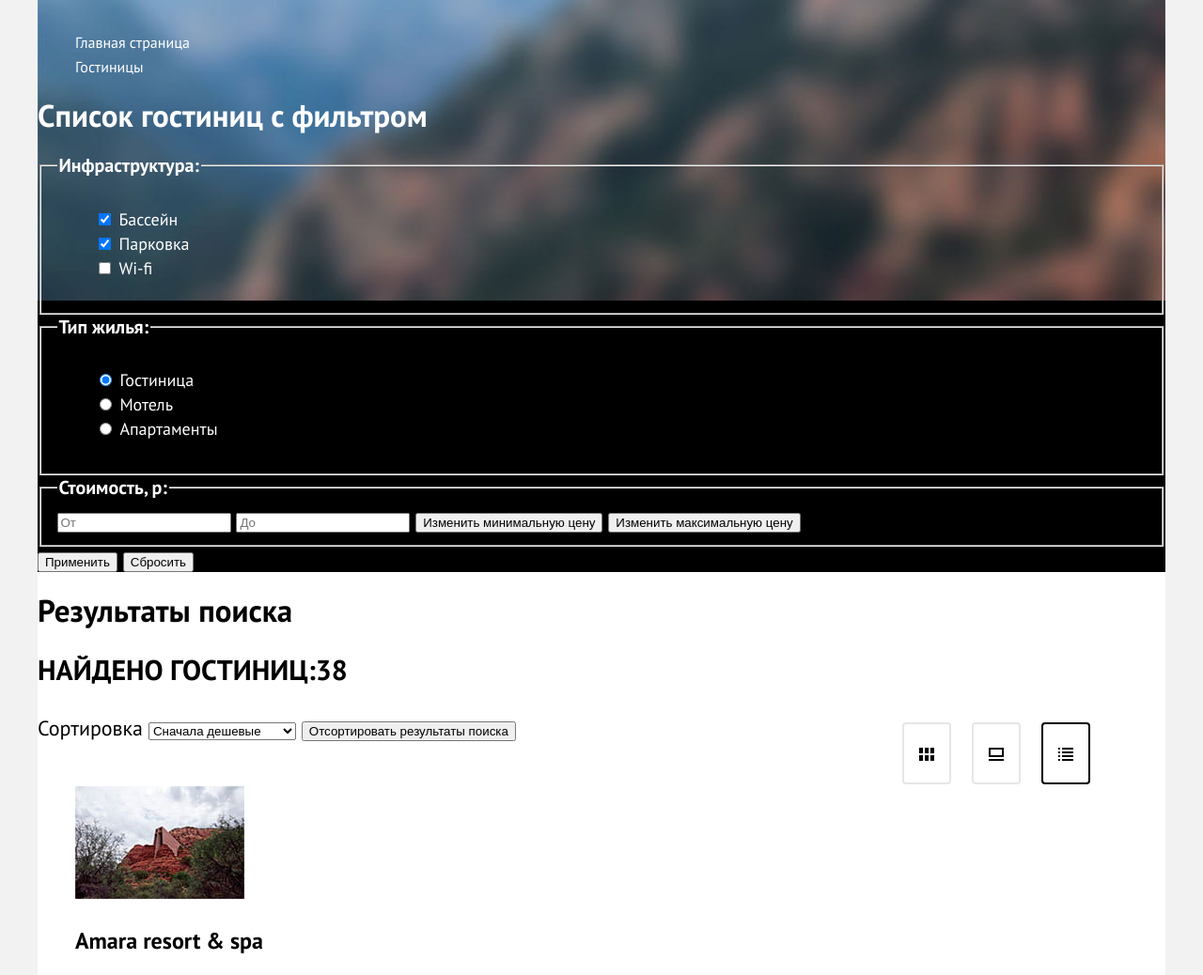
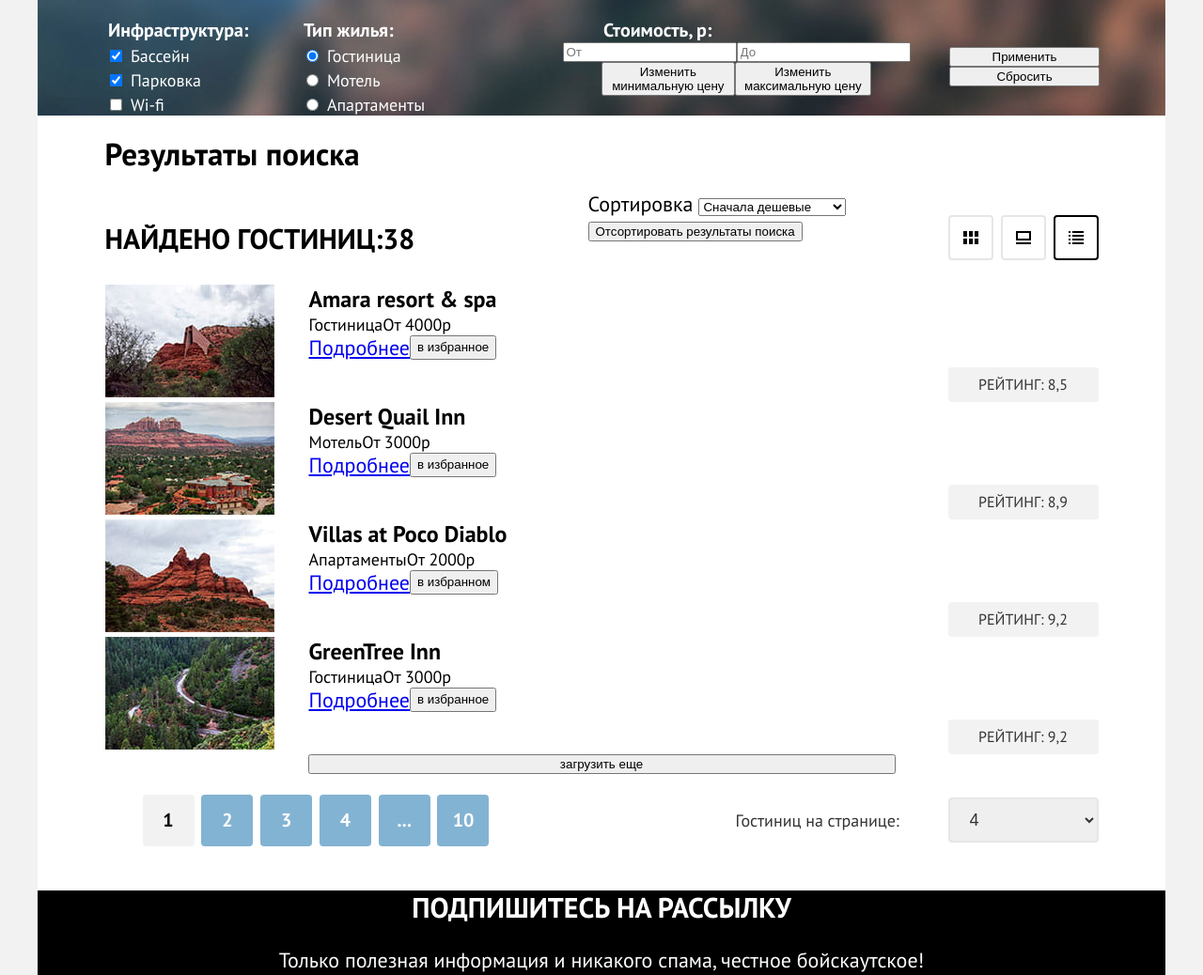
Before and after one commit to AndreyLyssenko/1920561-sedona-32, a plain HTML site: page catalog.html in a window 1280 px wide. Shown: the part 350-1388 px from the top of the page at 94% size. Drawn offline with Linux system fonts and the light colour scheme.

Commit message:
Сетка страницы каталога

```diff
--- a/catalog.html
+++ b/catalog.html
@@ -7,8 +7,8 @@
   </head>
   <body>
     <header class="header-index">
-      <nav class="navigtion">
-        <ul class="navigtion-list">
+      <nav class="navigation">
+        <ul class="navigation-list">
           <li class="navigation-item">
             <a class="navigation-link" href="index.html">Главная</a>
           </li>
@@ -53,6 +53,7 @@
         <section class="hotel-form">
           <h2 class="visually-hidden">Список гостиниц с фильтром</h2>
           <form class="filter" action="https://echo.htmlacademy.ru/" method="get">
+            <div class="filter-container">
               <fieldset class="hotel-filter-group">
                 <legend class="hotel-filter-title">Инфраструктура:</legend>
                 <ul class="hotel-filter-list">
@@ -105,18 +106,23 @@
                   </li>
                 </ul>
               </fieldset>
-            <fieldset class="hotel-filter-group">
+            </div>
+            <fieldset class="hotel-filter-group-price">
               <legend class="hotel-filter-title">Стоимость, р:</legend>
+              <div class="price-table">
                 <input class="hotel-filter-input-price" type="number" name="min-price" placeholder="От">
                 <input class="hotel-filter-input-price" type="number" name="max-price" placeholder="До">
+              </div>
+              <div class="price-table-button">
                 <button class="range-toggle range-min" type="button">
                   <span class="visually-hidden">Изменить минимальную цену</span>
                 </button>
                 <button class="range-toпgle range-max" type="button">
                   <span class="visually-hidden">Изменить максимальную цену</span>
                 </button>
+              </div>
             </fieldset>
-            <div class="filter-button">
+            <div class="hotel-filter-button">
               <input class="filter-button-submit" type="submit" value="Применить">
               <input class="filter-button-reset" type="reset" value="Сбросить">
             </div>
@@ -140,63 +146,104 @@
           <div class="result-view-button-group">
             <a class="result-view-button" href="#"><img src="img/icon-view-card.svg" width="16" height="14" alt="в виде карточек"></a>
             <a class="result-view-button" href="#"><img src="img/icon-view-slide.svg" width="16" height="14" alt="в виде слайдов"></a>
-            <a class="result-view-button-current"><img src="img/icon-view-list.svg" width="16" height="14" alt="в виде списка"></a>
+            <a class="result-view-button view-button-current"><img src="img/icon-view-list.svg" width="16" height="14" alt="в виде списка"></a>
           </div>
         </div>
         <ul class="result-list">
           <li class="result-item">
             <a class="result-item-link" href="#">
               <img src="img/hotel-amara.jpg" width="180" height="120" alt="amara resort n spa">
+            </a>
+            <div class="result-container">
+              <a class="result-item-link" href="#">
                 <h3 class="result-item-title">Amara resort & spa</h3>
               </a>
+              <div class="result-container-child">
                 <p class="result-item-text">Гостиница</p>
                 <p class="result-item-text">От 4000р</p>
+              </div>
+              <div class="result-container-child">
                 <a class="result-item-more" href="#">Подробнее</a>
                 <button class="result-item-favorite" type="button">в избранное</button>
+              </div>
+            </div>
+            <div class="result-raiting">
               <span class="stars stars-five"></span>
               <span class="result-item-raiting">рейтинг: 8,5</span>
+            </div>
           </li>
           <li class="result-item">
             <a class="result-item-link" href="#">
               <img src="img/hotel-desert.jpg" width="180" height="120" alt="desert quail Inn">
+            </a>
+            <div class="result-container">
+              <a class="result-item-link" href="#">
                 <h3 class="result-item-title">Desert Quail Inn</h3>
               </a>
+              <div class="result-container-child">
                 <p class="result-item-text">Мотель</p>
                 <p class="result-item-text">От 3000р</p>
+              </div>
+              <div class="result-container-child">
                 <a class="result-item-more" href="#">Подробнее</a>
                 <button class="result-item-favorite" type="button">в избранное</button>
+              </div>
+            </div>
+            <div class="result-raiting">
               <span class="stars stars-three"></span>
               <span class="result-item-raiting">рейтинг: 8,9</span>
+            </div>
           </li>
           <li class="result-item">
             <a class="result-item-link" href="#">
               <img src="img/hotel-villas.jpg" width="180" height="120" alt="villas at poco diablo">
+            </a>
+            <div class="result-container">
+              <a class="result-item-link" href="#"></a>
                 <h3 class="result-item-title">Villas at Poco Diablo</h3>
               </a>
+              <div class="result-container-child">
                 <p class="result-item-text">Апартаменты</p>
                 <p class="result-item-text">От 2000р</p>
+              </div>
+              <div class="result-container-child">
                 <a class="result-item-more" href="#">Подробнее</a>
                 <button class="result-item-favorite-added" type="button">в избранном</button>
+              </div>
+            </div>
+            <div class="result-raiting">
               <span class="stars stars-two"></span>
               <span class="result-item-raiting">рейтинг: 9,2</span>
+            </div>
           </li>
           <li class="result-item">
             <a class="result-item-link" href="#">
               <img src="img/hotel-greentree.jpg" width="180" height="120" alt="greentree inn">
+            </a>
+            <div class="result-container">
+              <a class="result-item-link" href="#"></a>
                 <p class="result-item-title">GreenTree Inn</p>
               </a>
+              <div class="result-container-child">
                 <p class="result-item-text">Гостиница</p>
                 <p class="result-item-text">От 3000р</p>
+              </div>
+              <div class="result-container-child">
                 <a class="result-item-more" href="#">Подробнее</a>
                 <button class="result-item-favorite" type="button">в избранное</button>
+              </div>
+            </div>
+            <div class="result-raiting">
               <span class="stars stars-two"></span>
               <span class="result-item-raiting">рейтинг: 9,2</span>
+            </div>
           </li>
         </ul>
         <button class="show-more" type="button" value="show-more">загрузить еще</button>
-        <ul class="pagination">
+        <div class="pagination-container">
+          <ul class="pagination-list">
             <li class="pagination-item">
-            <a class="pagination-link-current">1</a>
+              <a class="pagination-link pagination-link-current">1</a>
             </li>
             <li class="pagination-item">
               <a class="pagination-link" href="#">2</a>
@@ -216,14 +263,14 @@
           </ul>
           <div class="page-show">
             <form class="page-show-form" action="https://echo.htmlacademy.ru/" method="get">
-            <label class="page-show-label">Гостиниц на странице:
+              <label class="page-show-label" for="page-show">Гостиниц на странице:</label>
               <select class="page-show-select" name="page-show" id="page-show">
                 <option class="page-show-option" value="4">4</option>
                 <option class="page-show-option" value="5">5</option>
                 <option class="page-show-option" value="6">6</option>
               </select>
-            </label>
             </form>
+          </div>
         </div>
       </section>
     </main>
@@ -240,6 +287,7 @@
       </section>
       <section class="footer-contacts">
         <h2 class="visually-hidden">Наши контакты</h2>
+        <div class="footer-container">
           <ul class="footer-social-list">
             <li class="footer-social-item">
               <a class="footer-social-logo" href="https://twitter.com/htmlacademy_ru">
@@ -265,6 +313,7 @@
             <h3 class="visually-hidden">Сайт разработчика</h3>
             <a class="dev-logo" href="https://htmlacademy.ru/"><img src="img/logo-htmlacademy.svg" width="115" height="34" alt="htmlacademy-logo"></a>
           </div>
+        </div>
       </section>
     </footer>
   </body>
--- a/styles/styles.css
+++ b/styles/styles.css
@@ -197,7 +197,6 @@ ul {
 }
 
 .main-inner {
-  color: #000000;
   background-color: #ffffff;
 }
 
@@ -206,6 +205,22 @@ ul {
   background-color: #000000;
   background-image: url("../img/background-catalog.jpg");
   background-repeat: no-repeat;
+  width: 1200px;
+}
+
+.hotel {
+  width: 528px;
+  display: flex;
+  flex-direction: column;
+  margin: 0;
+  padding: 0;
+}
+
+.breadcrumbs-list {
+  max-width: 150px;
+  display: flex;
+  margin: 0;
+  padding: 0;
 }
 
 .hotel-header {
@@ -221,10 +236,71 @@ ul {
   text-decoration: none;
 }
 
+.hotel-form {
+  margin: 0 auto;
+  padding: 0;
+}
+
+.filter {
+  display: flex;
+  margin: 0;
+  padding: 0;
+}
+
+.filter-container {
+  margin-left: 71px;
+  width: 362px;
+  display: flex;
+  justify-content: space-between;
+}
+
+.hotel-filter-group {
+  width: 150px;
+  border: none;
+  padding: 0;
+}
+
+.hotel-filter-list {
+  margin: 0;
+  padding: 0;
+  display: flex;
+  flex-direction: column;
+}
+
 .hotel-filter-title {
   font-weight: 700;
   font-size: 20px;
   line-height: 26px;
+}
+
+.hotel-filter-group-price {
+  width: 287px;
+  margin-left: 167px;
+  border: none;
+  padding: 0;
+}
+
+.price-table {
+  width: 287px;
+  display: flex;
+  justify-content: center;
+  padding: 0;
+  margin: 0;
+  border: none;
+}
+
+.price-table-button {
+  width: 287px;
+  display: flex;
+  justify-content: center;
+}
+
+.hotel-filter-button {
+  width: 160px;
+  margin-left: 81px;
+  display: flex;
+  flex-direction: column;
+  justify-content: center;
 }
 
 .control-label {
@@ -232,39 +308,80 @@ ul {
   line-height: 23px;
 }
 
+.result {
+  width: 1057px;
+  display: flex;
+  flex-direction: column;
+  padding: 0;
+  margin: 0 auto;
+}
+
+.result-headline {
+  margin: 0;
+  padding: 0;
+  display: flex;
+  justify-content: space-between;
+}
+
 .result-subject {
   font-weight: 700;
   font-size: 30px;
   line-height: 39px;
   text-transform: uppercase;
+  width: 337px;
+}
+
+.result-form {
+  width: 287px;
+  margin-left: 81px;
+  padding: 0;
 }
 
 .result-view-button-group {
-  text-align: right;
-  margin-right: 72px;
+  width: 160px;
+  display: flex;
+  justify-content: space-between;
+  align-items: center;
 }
 
-.result-view-button-current {
-  margin: 8px;
-  padding-left: 16px;
-  padding-right: 16px;
-  padding-top: 17px;
-  padding-bottom: 17px;
-  border: 2px solid #000000;
+.result-view-button {
+  display: flex;
+  justify-content: center;
+  align-items: center;
+  width: 48px;
+  height: 48px;
+  text-align: center;
   box-sizing: border-box;
+  border: 2px solid #E6E6E6;
   border-radius: 4px;
 }
 
-.result-view-button {
-  margin: 8px;
-  padding-left: 16px;
-  padding-right: 16px;
-  padding-top: 17px;
-  padding-bottom: 17px;
-  text-align: center;
-  border: 2px solid #e6e6e6;
-  box-sizing: border-box;
-  border-radius: 4px;
+.view-button-current {
+  border: 2px solid #000000;
+}
+
+.result-list {
+  padding: 0;
+  margin: 0;
+  display: flex;
+  flex-direction: column;
+}
+
+.result-item {
+  display: flex;
+  width: 1057px;
+}
+
+.result-container {
+  width: 318px;
+  margin-left: 37px;
+  display: flex;
+  flex-direction: column;
+}
+
+.result-container-child {
+  max-width: 319px;
+  display: flex;
 }
 
 .result-item-link {
@@ -276,26 +393,129 @@ ul {
   font-weight: 700;
   font-size: 24px;
   line-height: 31px;
+  margin: 0;
 }
 
 .result-item-text {
+  margin: 0;
   font-size: 18px;
   line-height: 23px;
 }
 
+.result-raiting {
+  width: 160px;
+  margin-left: auto;
+  display: flex;
+  flex-direction: column;
+  justify-content: space-between;
+}
+
 .result-item-raiting {
+  display: flex;
+  justify-content: center;
+  align-items: center;
+  height: 37px;
+  width: 160px;
   color: #333333;
   background-color: #f2f2f2;
+  box-sizing: border-box;
   border-radius: 4px;
   font-size: 16px;
   line-height: 21px;
   text-transform: uppercase;
 }
 
+.show-more {
+  width: 625px;
+  margin: 0 auto;
+}
+
+
+/**
+.result-view-button-group {
+  width: 160px;
+  display: flex;
+  justify-content: space-between;
+  align-items: center;
+}
+**/
+
+
+
+.pagination-container {
+  width: 1057px;
+  display: flex;
+  justify-content: space-between;
+}
+
+.pagination-list {
+  width: 369px;
+  display: flex;
+  justify-content: space-between;
+  align-items: center;
+}
+
+.pagination-item {
+  display: flex;
+  justify-content: center;
+  align-items: center;
+}
+
+.pagination-link {
+  color: #ffffff;
+  background: #83B3D3;
+  text-decoration: none;
+  font-weight: bold;
+  font-size: 20px;
+  line-height: 26px;
+  text-transform: uppercase;
+  border-radius: 4px;
+  box-sizing: border-box;
+  width: 55px;
+  height: 55px;
+  display: flex;
+  justify-content: center;
+  align-items: center;
+}
+
+.pagination-link-current {
+  color: #000000;
+  background: #F2F2F2;
+  border-radius: 4px;
+  box-sizing: border-box;
+  width: 55px;
+  height: 55px;
+}
+
+.page-show {
+  display: flex;
+  justify-content: center;
+  align-items: center;
+}
+
+.page-show-form {
+  width: 386px;
+  display: flex;
+  justify-content: space-between;
+  align-items: center;
+}
+
 .page-show-label {
   color: #333333;
   font-size: 18px;
   line-height: 23px;
+}
+
+.page-show-select {
+  color: #333333;
+  font-size: 18px;
+  line-height: 23px;
+  width: 160px;
+  height: 48px;
+  border: 2px solid #E6E6E6;
+  box-sizing: border-box;
+  border-radius: 4px;
+  padding-left: 17px;
 }
 
 .footer-index {
```
Lines whose indentation alone changed are shown as unchanged.
